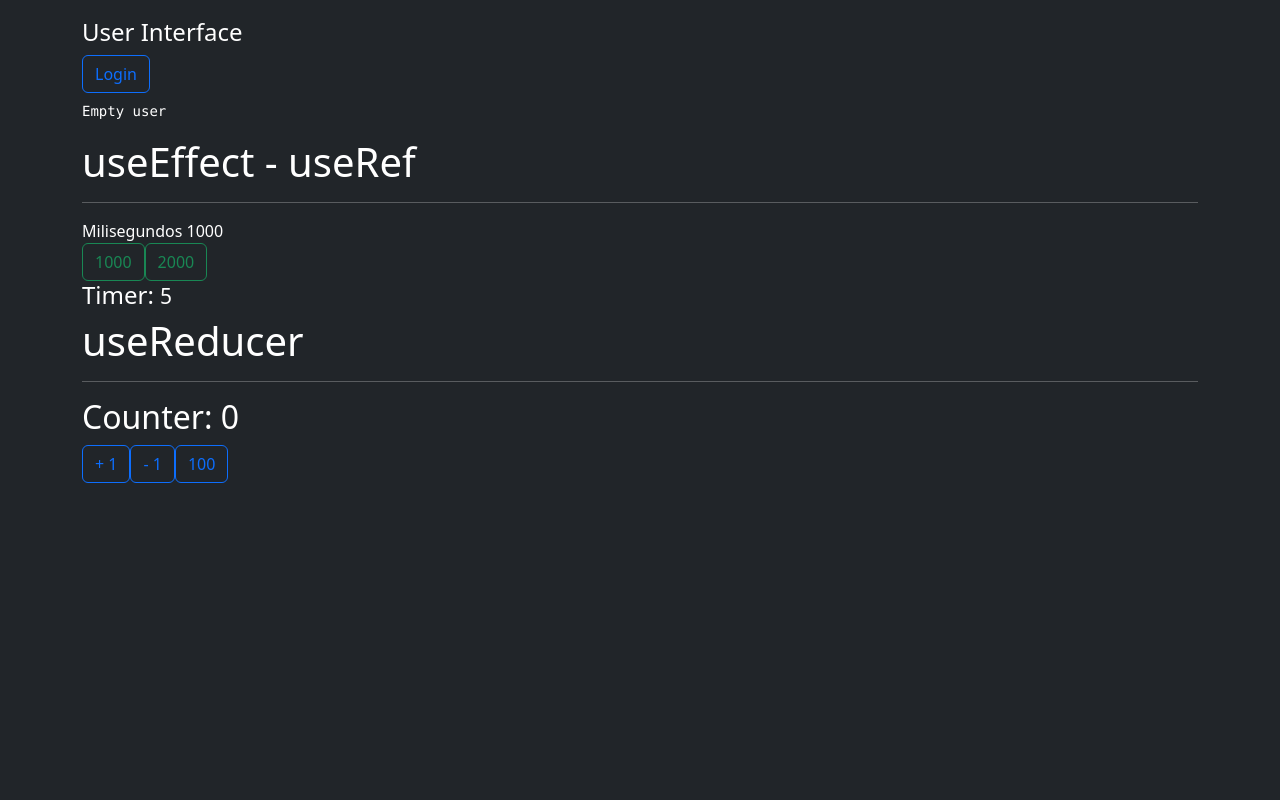
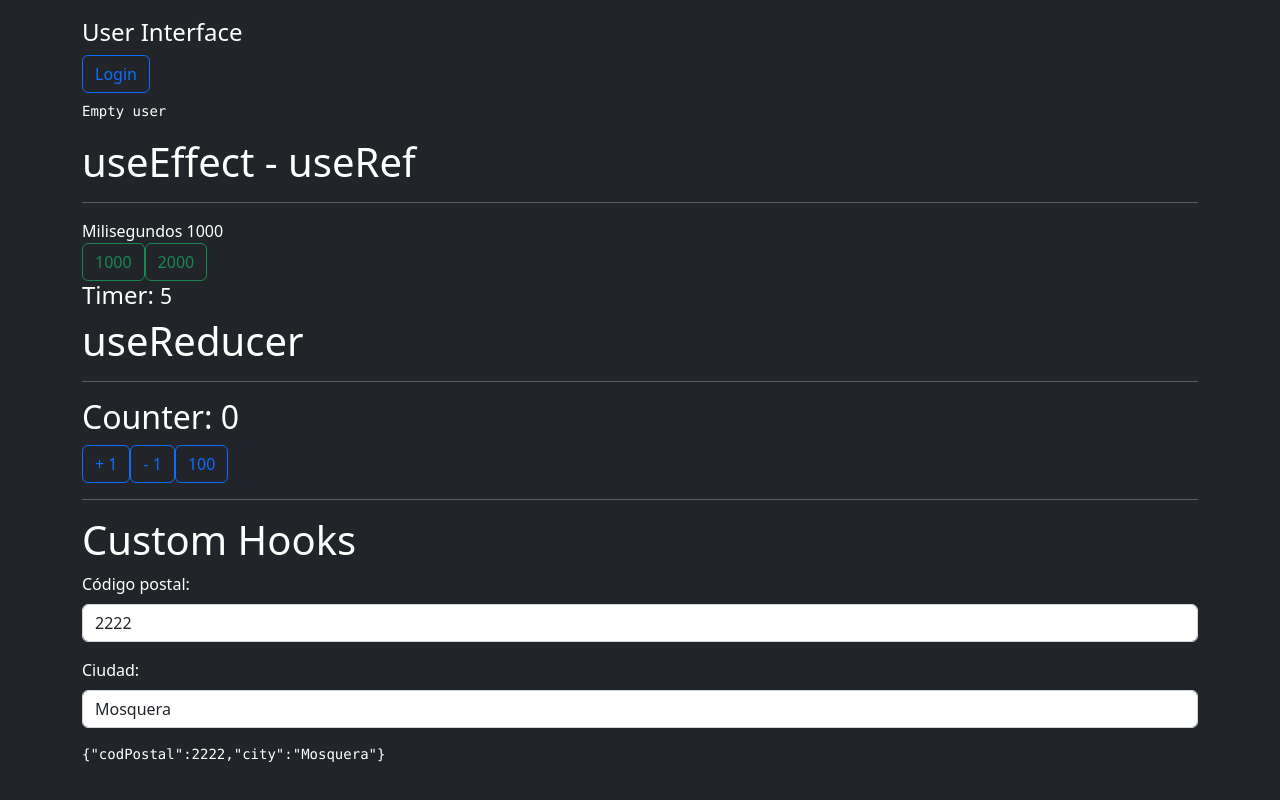
Before and after one commit to jcmurciap/react-hooks, a React (Create React App) app: page / in a window 1280 px wide. Shown: the part 242-1042 px from the top of the page. Before the commit the page ends 800 px from the top, so only its background shows below. Built offline with nearby package versions, Linux system fonts and the light colour scheme.

Commit message:
Chore: added custom hook examples

```diff
--- a/src/App.tsx
+++ b/src/App.tsx
@@ -2,20 +2,33 @@ import {Counter} from "./Components/Counter";
 import {User} from "./Components/User";
 import {TimerParent} from "./Components/TimerParent";
 import {CounterRed} from "./Components/CounterRed";
+import {Form} from "./Components/Form";
+import {Form2} from "./Components/Form2";
 
 function App() {
     return (
         <>
             <h1>UseState</h1>
             <hr/>
-        <Counter />
+            <Counter/>
             <User />
             <h1>useEffect - useRef</h1>
             <hr/>
-        <TimerParent />
+            <TimerParent/>
             <h1>useReducer</h1>
             <hr/>
-        <CounterRed />
+            <CounterRed/>
+            <hr/>
+            <h1>Custom Hooks</h1>
+            <Form2/>
+            <br/>
+            <br/>
+            <br/>
+            <br/>
+            <br/>
+            <br/>
+            <br/>
+            <br/>
         </>
     );
 }
--- /dev/null
+++ b/src/Components/Form.tsx
@@ -0,0 +1,52 @@
+import {useForm} from "../hooks/useForm";
+
+export const Form = () => {
+
+    interface FormData {
+        name: string;
+        email: string;
+        age: number
+    }
+
+    const {name, email, age, formulario, handleChange} = useForm<FormData>({
+        name:'camilo', email:'camilo@gmail.com', age:28
+    })
+
+    return (
+        <>
+            <form autoComplete="off">
+                <div className="mb-3">
+                    <label className="form-label">Nombre:</label>
+                    <input
+                        type="text"
+                        className="form-control"
+                        name="name"
+                        value={name}
+                        onChange={handleChange}
+                    />
+                </div>
+                <div className="mb-3">
+                    <label className="form-label">Email:</label>
+                    <input
+                        type="email"
+                        className="form-control"
+                        name="email"
+                        value={email}
+                        onChange={handleChange}
+                    />
+                </div>
+                <div className="mb-3">
+                    <label className="form-label">Edad:</label>
+                    <input
+                        type="number"
+                        className="form-control"
+                        name="edad"
+                        value={age}
+                        onChange={handleChange}
+                    />
+                </div>
+            </form>
+            <pre>{JSON.stringify(formulario)}</pre>
+        </>
+    )
+}
--- /dev/null
+++ b/src/Components/Form2.tsx
@@ -0,0 +1,53 @@
+import {ChangeEvent, useState} from "react";
+import {useForm} from "../hooks/useForm";
+
+export const Form2 = () => {
+
+    /*const [formulario, setFormulario] = useState({codPostal:'', ciudad:''});
+
+    const handleChange = ({target}:ChangeEvent<HTMLInputElement>) => {
+        const {name, value} = target;
+        setFormulario({
+            ...formulario,
+            [name]: value
+        })
+    }*/
+    interface SetupData{
+        codPostal: number;
+        city: string
+    }
+
+    const {formulario, handleChange} = useForm<SetupData>({
+        codPostal:2222, city:'Mosquera'
+    })
+
+    const {codPostal, city} = formulario;
+
+    return (
+        <>
+            <form autoComplete="off">
+                <div className="mb-3">
+                    <label className="form-label">Código postal:</label>
+                    <input
+                        type="text"
+                        className="form-control"
+                        name="codPostal"
+                        value={codPostal}
+                        onChange={handleChange}
+                    />
+                </div>
+                <div className="mb-3">
+                    <label className="form-label">Ciudad:</label>
+                    <input
+                        type="text"
+                        className="form-control"
+                        name="city"
+                        value={city}
+                        onChange={handleChange}
+                    />
+                </div>
+            </form>
+            <pre>{JSON.stringify(formulario)}</pre>
+        </>
+    )
+}
--- /dev/null
+++ b/src/hooks/useForm.tsx
@@ -0,0 +1,20 @@
+import {ChangeEvent, useState} from "react";
+
+/*export function useForm<T>(initState:T){...} 'useForm' de tipo generico,'initState' será
+                                              'lo que sea' que le pasen al invocar useForm*/
+
+export const useForm = <T extends Object>(initState:T) => {
+
+    const [formulario, setFormulario] = useState(initState);
+
+    const handleChange = ({target}:ChangeEvent<HTMLInputElement>) => {
+        const {name, value} = target;
+        setFormulario({
+            ...formulario,
+            [name]: value
+        })
+    }
+    return {
+        formulario, handleChange, ...formulario
+    }
+}
```
Lines whose indentation alone changed are shown as unchanged.
